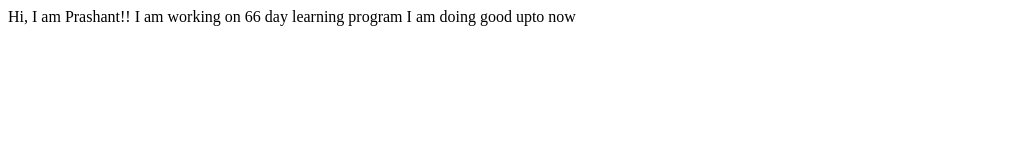
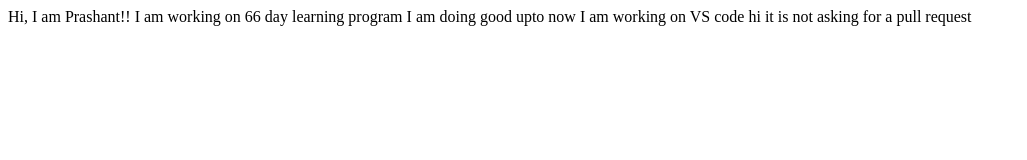
Before and after one commit to PrashantSomaniIIMI/PrashantSomani.website, a plain HTML site: page index.html in a window 1280 px wide. Shown: the whole page, without its empty margins (0-1027 px from the left). Drawn offline with Linux system fonts and the light colour scheme.

Commit message:
feat:changes made in content
Updated index

```diff
--- a/index.html
+++ b/index.html
@@ -11,5 +11,8 @@
     Hi, I am Prashant!!
     I am working on 66 day learning program
     I am doing good upto now
+
+    I am working on VS code
+    hi it is not asking for a pull request
 </body>
 </html>
```
